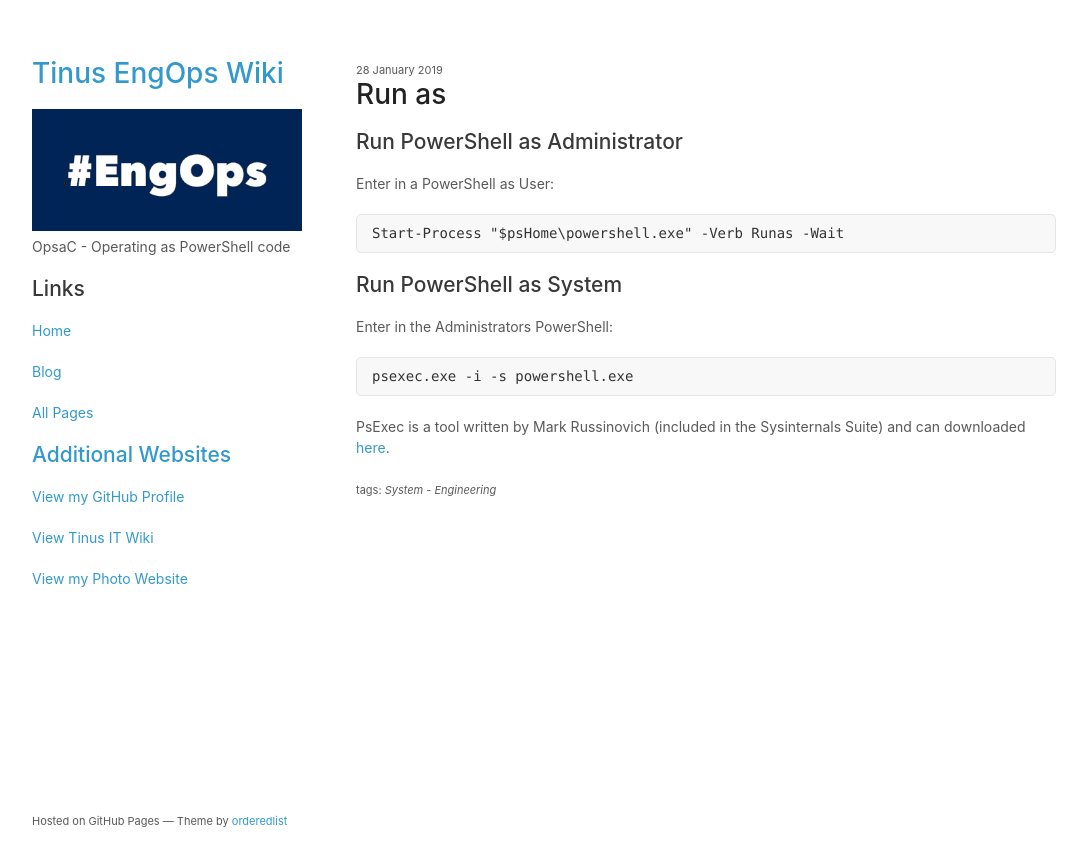
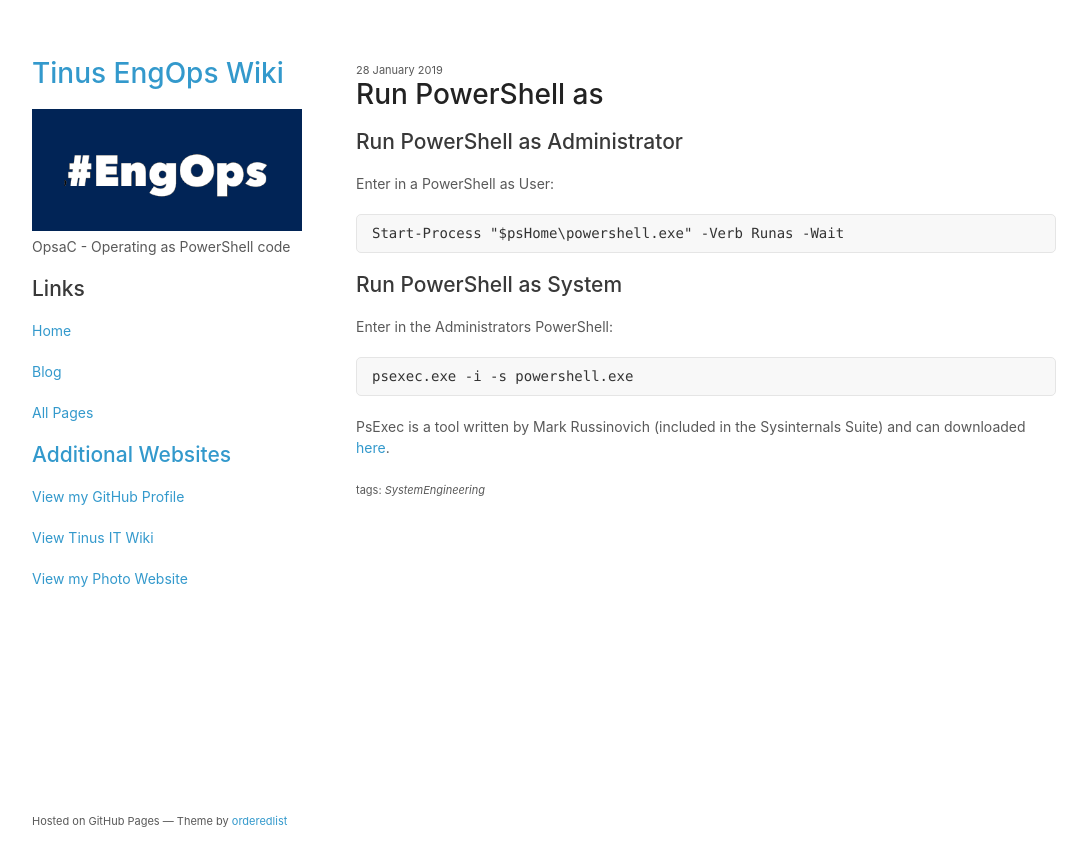
Before and after one commit to tinuwalther/tinuwalther.github.io, a Jekyll site: the page built from _posts/2019-01-28-blog.md, in a window 1280 px wide. Shown: the top 866 px of the page, without its empty margins (96-1183 px from the left). Built offline with Jekyll 4.4.1, drawn with Linux system fonts in a browser that asks for light colours; a script that is not in the unit is left out.

Commit message:
Update Template

```diff
--- a/_posts/2019-01-28-blog.md
+++ b/_posts/2019-01-28-blog.md
@@ -1,8 +1,8 @@
 ---
 layout: post
-title:  "Run as"
+title:  "Run PowerShell as"
 author: Tinu
-tags:   'System Engineering'
+tags:   SystemEngineering
 ---
 
 ## Run PowerShell as Administrator
```
